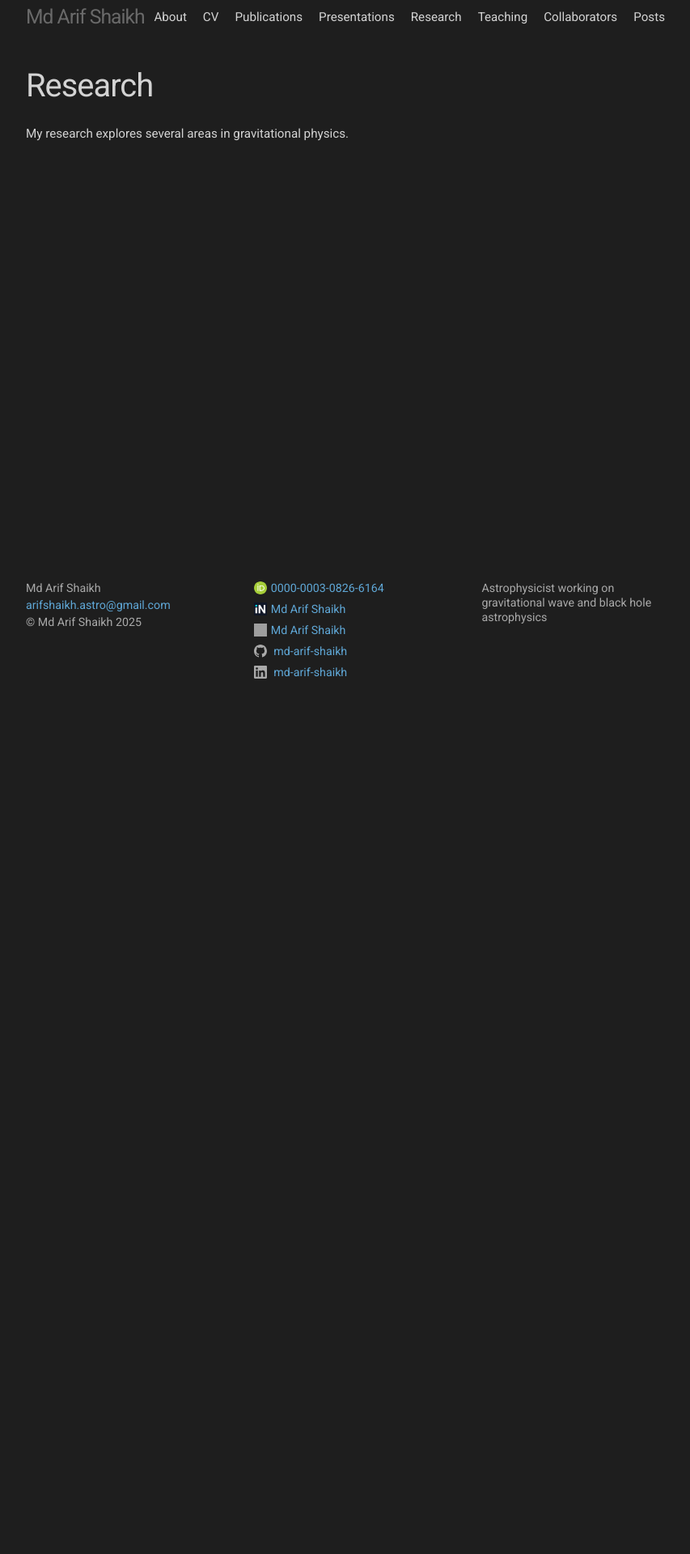
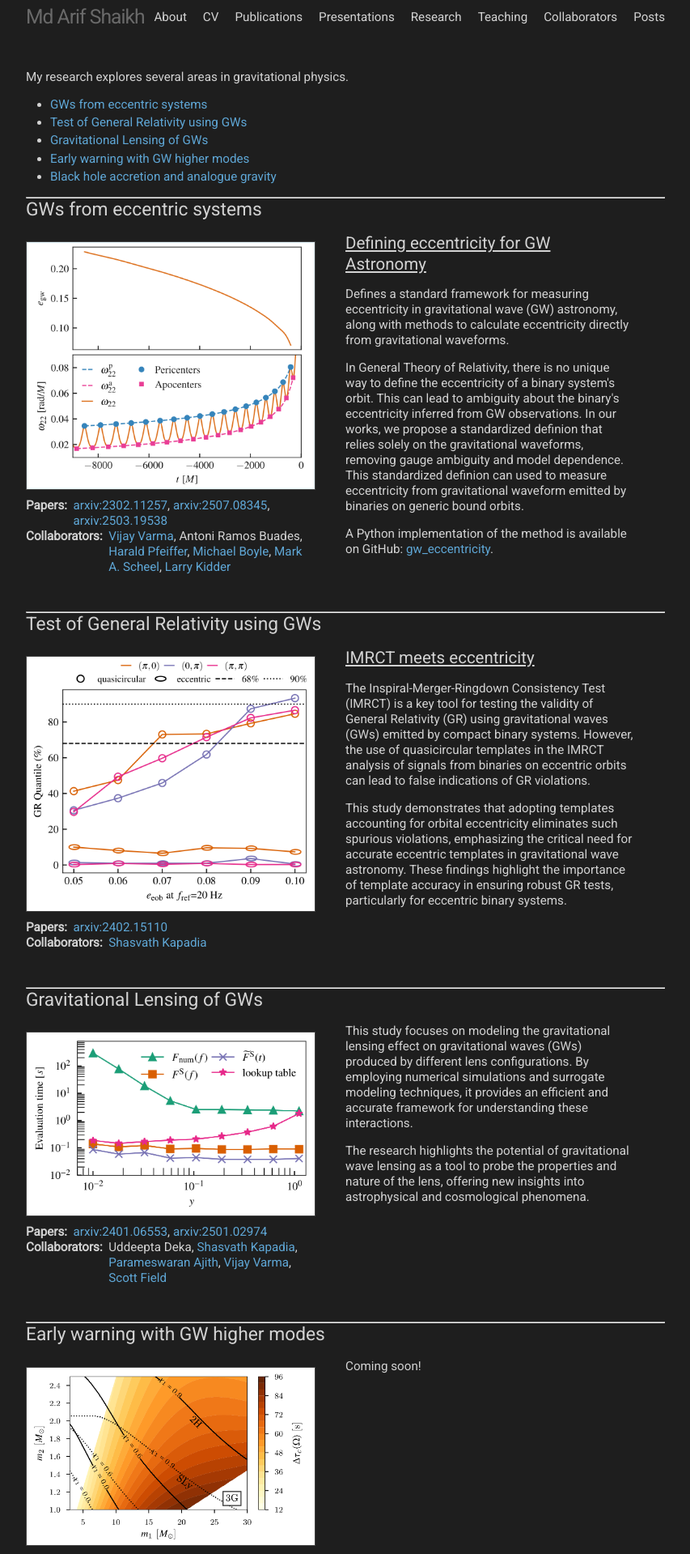
Before and after one commit to md-arif-shaikh/md-arif-shaikh.github.io, a Jekyll site: the page built from 05_research.html, in a window 1280 px wide. Shown: the top 1919 px of the page at 81% size, without its empty margins (213-1066 px from the left). Built offline with Jekyll 4.4.1, drawn with Linux system fonts in a browser that asks for light colours; our own code applies the rules of GitHub Pages for plain Markdown files; before the commit the page ends 900 px from its top, so only the background shows below that; some of the changed text lies outside the part shown; grey boxes are pictures that could not be loaded.

Commit message:
add research details

```diff
--- /dev/null
+++ b/05_research.html
@@ -0,0 +1,8 @@
+---
+title: Research
+permalink: /research/
+layout: default
+---
+<p>My research explores several areas in gravitational physics.</p>
+
+{% include research.html %}
--- a/05_research.md
+++ /dev/null
@@ -1,7 +0,0 @@
----
-title: Research
-permalink: /research/
----
-My research explores several areas in gravitational physics.
-
-{% include research.html %}
--- a/_data/research.yaml
+++ b/_data/research.yaml
@@ -1,80 +1,113 @@
 defining-eccentricity:
-  title: Defining eccentricity for gravitational wave astronomy
+  title: GWs from eccentric systems
   header-image: "/assets/research/defining_eccentricity/definitions.png"
+  header-pdf: "/assets/research/defining_eccentricity/definitions.pdf"
   collaborators:
+    - Vijay-Varma
+    - Antoni-Ramos-Buades
+    - Harald-Pfeiffer
+    - Michael_Boyle
+    - Mark_Scheel
+    - Larry_Kidder
   papers:
+    1: "2302.11257"
+    2: "2507.08345"
+    3: "2503.19538"
   description: |
-    The first three observation runs of the <a
-    href="https://www.ligo.caltech.edu/">LIGO</a> and <a
-    href="https://www.virgo-gw.eu/">Virgo</a> detectors has resulted in the
-    detection of nearly 90 mergers of compact binaries. Among these, the
-    majority of the events were caused by the coalescences of binary black
-    holes (BBH), while the rest of the mergers originated from black
-    hole-neutron star (BHNS) or neutron star-neutron star (BNS) systems.
+    <h3> <u>Defining eccentricity for GW Astronomy</u> </h3>
+    <p> Defines a standard framework for measuring eccentricity in gravitational
+    wave (GW) astronomy, along with methods to calculate eccentricity directly
+    from gravitational waveforms.
+    </p>
 
-    Gravitational wave data is analyzed using "matched filtering," which involves
-    searching for the gravitational wave signal buried deep within detector noise
-    by using templates of the gravitational wave. Therefore, the accuracy of
-    waveform models is critical for correctly inferring parameters such as the mass
-    and spins of the binary system from the gravitational wave data.
+    <p> In General Theory of Relativity, there is no unique way to
+    define the eccentricity of a binary system's orbit. This can lead
+    to ambiguity about the binary's eccentricity inferred from GW
+    observations. In our works, we propose a standardized definion
+    that relies solely on the gravitational waveforms, removing gauge
+    ambiguity and model dependence. This standardized definion can
+    used to measure eccentricity from gravitational waveform emitted
+    by binaries on generic bound orbits.
+    </p>
 
-    While current waveform models are highly accurate, they rely on certain
-    assumptions about the binaries emitting gravitational waves. For example, they
-    assume that the binary's orbit is almost circular by the time the gravitational
-    wave enters the detector's sensitive frequency band, which is valid for
-    binaries formed in galactic fields but not necessarily for those formed in
-    dynamic environments such as dense globular clusters. Consequently, it becomes
-    crucial to incorporate eccentricity in waveform models. To this end, several
-    research groups have been actively developing eccentric waveform models in
-    recent years.
+    <p> A Python implementation of the method is available on GitHub:
+    <a href="https://github.com/vijayvarma392/gw_eccentricity">gw_eccentricity</a>.
+    </p>
 
-    The issue at hand is that there is no unique natural definition of eccentricity
-    in General Relativity. As a result, various waveform models utilize different
-    internal parameterisations of eccentricity, making the inference of
-    eccentricity from gravitational wave data model-dependent. To overcome this
-    challenge, a standard definition of eccentricity that is model-independent,
-    free of gauge choices, and has a correct Newtonian limit is needed to enable
-    accurate and consistent inference of eccentricity from gravitational wave data.
+test-of-gr:
+  title: Test of General Relativity using GWs
+  header-image: "/assets/research/tgr/imrct_eccentric.png"
+  header-pdf: "/assets/research/tgr/imrct_eccentric.pdf"
+  collaborators:
+    - Shasvath-Kapadia
+  papers:
+    1: "2402.15110"
+  description: |
+    <h3> <u>IMRCT meets eccentricity</u> </h3>
+    <p>The Inspiral-Merger-Ringdown Consistency Test (IMRCT) is a key tool for testing
+    the validity of General Relativity (GR) using gravitational waves (GWs) emitted
+    by compact binary systems. However, the use of quasicircular templates in the
+    IMRCT analysis of signals from binaries on eccentric orbits can lead to false
+    indications of GR violations.</p>
 
-    In our paper titled <a href="https://arxiv.org/abs/2302.11257">Defining
-    eccentricity for gravitational wave astronomy</a>, we provide a standard
-    definition of eccentricity that meets all of the above criteria and enables
-    an unambiguous inference of eccentricity by applying our definition on the
-    posterior of eccentricity obtained using model-defined eccentricity. In
-    this paper, we show how this standard definition could be implemented and
-    show it's robustness using various tests.
+    <p>This study demonstrates that adopting templates accounting for orbital
+    eccentricity eliminates such spurious violations, emphasizing the critical need
+    for accurate eccentric templates in gravitational wave astronomy. These
+    findings highlight the importance of template accuracy in ensuring robust GR
+    tests, particularly for eccentric binary systems.</p>
 
-    Our standard definition of eccentricity is based in measuring it directly
-    from the gravitational waveform. We accomplish this by defining eccentricity in
-    terms of the frequency of the waveform at the pericenter and apocenter, which
-    eliminates model dependence. To ensure that our definition reduces to the
-    correct Newtonian definition when the binary separation is large, we apply an
-    additional transformation based on first order post-Newtonian calculation.
+gw-lensing:
+  title: Gravitational Lensing of GWs
+  header-image: "/assets/research/lensing/surrogate_timing.png"
+  header-pdf: "/assets/research/lensing/surrogate_timing.pdf"
+  collaborators:
+    - Uddeepta-Deka
+    - Shasvath-Kapadia
+    - P-Ajth
+    - Vijay-Varma
+    - Scott-Field
+  papers:
+    1: "2401.06553"
+    2: "2501.02974"
+  description: |
+    <p>This study focuses on modeling the gravitational lensing effect on
+    gravitational waves (GWs) produced by different lens configurations. By
+    employing numerical simulations and surrogate modeling techniques, it provides
+    an efficient and accurate framework for understanding these interactions.</p>
+
+    <p>The research highlights the potential of gravitational wave lensing as a tool
+    to probe the properties and nature of the lens, offering new insights into
+    astrophysical and cosmological phenomena.</p>
 
 early-warning:
-  title: Early warning with higher modes
-  header-image:
+  title: Early warning with GW higher modes
+  header-image: "/assets/research/EW/EW.png"
+  header-pdf: "/assets/research/EW/EW.pdf"
   collaborators:
+    - Shasvath-Kapadia
+    - Mukesh-Kumar-Singh
+    - P-Ajth
   papers:
+    1: "2005.08830"
+    2: "2010.12407"
+    3: "2012.03963"
+    4: "2202.05802"
   description: |
-
-waveform-modelling:
-  title: Gravitational waveform modelling
-  header-image:
-  collaborators:
-  papers:
-  description: |
-
-test-of-gr:
-  title: Test of General Relativity
-  header-image:
-  collaborators:
-  papers:
-  description: |
+    Coming soon!
 
 analogue-gravity:
   title: Black hole accretion and analogue gravity
-  header-image:
+  header-image: "/assets/research/AGravity/AGravity.png"
+  header-pdf: "/assets/research/AGravity/AGravity.pdf"
   collaborators:
+    - Tapas-Kumar-Das
+    - Pratik-Tarafdar
   papers:
+    1: "1612.07963"
+    2: "1612.07954"
+    3: "1705.04918"
+    4: "1803.09896"
+    5: "1806.04084"
+    6: "2106.07598"
   description: |
+    Coming soon!
--- a/_includes/research.html
+++ b/_includes/research.html
@@ -1,4 +1,3 @@
-<!--
 <ul>
 {% for research in site.data.research %}
 {% assign res = research[1] %}
@@ -7,14 +6,46 @@
 {% endfor %}
 </ul>
 
+{% for research in site.data.research %}
+<hr class="research-top">
+{% assign res = research[1] %}
+<h2>{{ res.title }}</h2>
 
-{% for research in site.data.research %}
-{% assign res = research[1] %}
-{{ "## " | append: res.title  }}
-<div> <img src={{ res.header-image }}></div>
-<br>
-<div>
-  {{ res.description }}
+<div class="columns">
+  <div class="column-left-eq">
+    <a href="{{ res.header-pdf | relative_url }}" target="_blank">
+      <img src="{{ res.header-image | relative_url }}"
+           alt="Plot for {{ res.title }}"
+           style="max-width: 100%; height: auto; margin: 10px 0; border: 1px solid #444;">
+    </a>
+    <div class="paper-container">
+      <span class="paper-label"><b>Papers:</b></span>
+      <span class="paper-list">
+	{% for p in res.papers %}
+	{% assign paper = p[1] %}
+	<a href="https://arxiv.org/abs/{{ paper }}">arxiv:{{ paper }}</a>{% if forloop.last == false %}, {% endif %}
+	{% endfor %}
+      </span>
+    </div>
+
+    <div class="collaborator-container">
+      <span class="collaborator-label"><b>Collaborators:</b></span>
+      <span class="collaborator-list">
+	{% for c in res.collaborators %}
+	{% assign collaborator = site.data.collaborators[c] -%}
+	{% if collaborator.website %}
+        <a href="{{ collaborator.website }}" target="_blank">{{ collaborator.name }}</a>{% if forloop.last == false -%},{% endif %}
+	{% else %}
+        {{ collaborator.name }}{% if forloop.last == false -%},{% endif %}
+	{% endif %}
+	{% endfor %}
+      </span>
+    </div>
+  </div>
+  <div class="column-right-eq">
+    {{ res.description }}
+  </div>
 </div>
+
+<div style="margin-bottom: 10px"></div>
 {% endfor %}
--->
--- a/_sass/minima/_base.scss
+++ b/_sass/minima/_base.scss
@@ -100,8 +100,13 @@ li {
 /**
  * Headings
  */
-h1, h2, h3, h4, h5, h6 {
+h1, h2, h4, h5, h6 {
   font-size: $header-font-size;
+  font-weight: $base-font-weight;
+}
+
+h3 {
+  font-size: $header-font-size * 0.9;
   font-weight: $base-font-weight;
 }
 
--- a/_sass/minima/_layout.scss
+++ b/_sass/minima/_layout.scss
@@ -318,3 +318,33 @@ hr.research-bottom {
   border-radius: 1px;
   color: $grey-color-dark;
 }
+
+.paper-container {
+  display: flex;
+  align-items: flex-start;
+}
+
+.paper-label {
+  margin-right: 0.5em;
+  white-space: nowrap;
+}
+
+.paper-list {
+  display: inline;
+}
+
+.collaborator-container {
+  display: flex;
+  align-items: flex-start;
+  margin-bottom: 1em; /* spacing between items, optional */
+}
+
+.collaborator-label {
+  margin-right: 0.5em;
+  white-space: nowrap;
+}
+
+.collaborator-list {
+  display: inline;
+  max-width: 100%;
+}
```
Also changed, not shown: assets/research/AGravity/AGravity.png (added), assets/research/EW/EW.png (added), assets/research/defining_eccentricity/definitions.png, assets/research/lensing/surrogate_timing.png (added), assets/research/tgr/imrct_eccentric.png (added), 6 other files.
